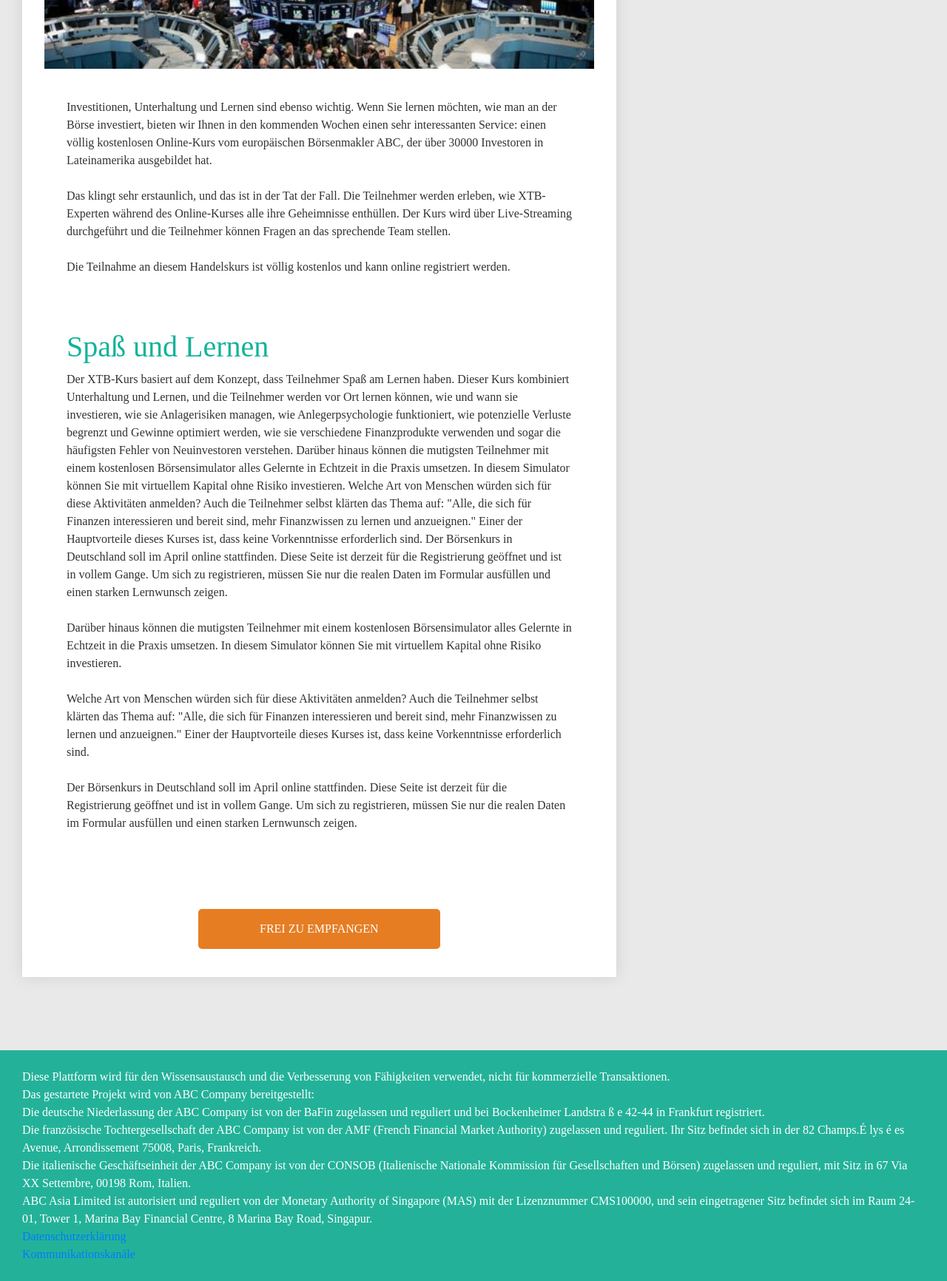
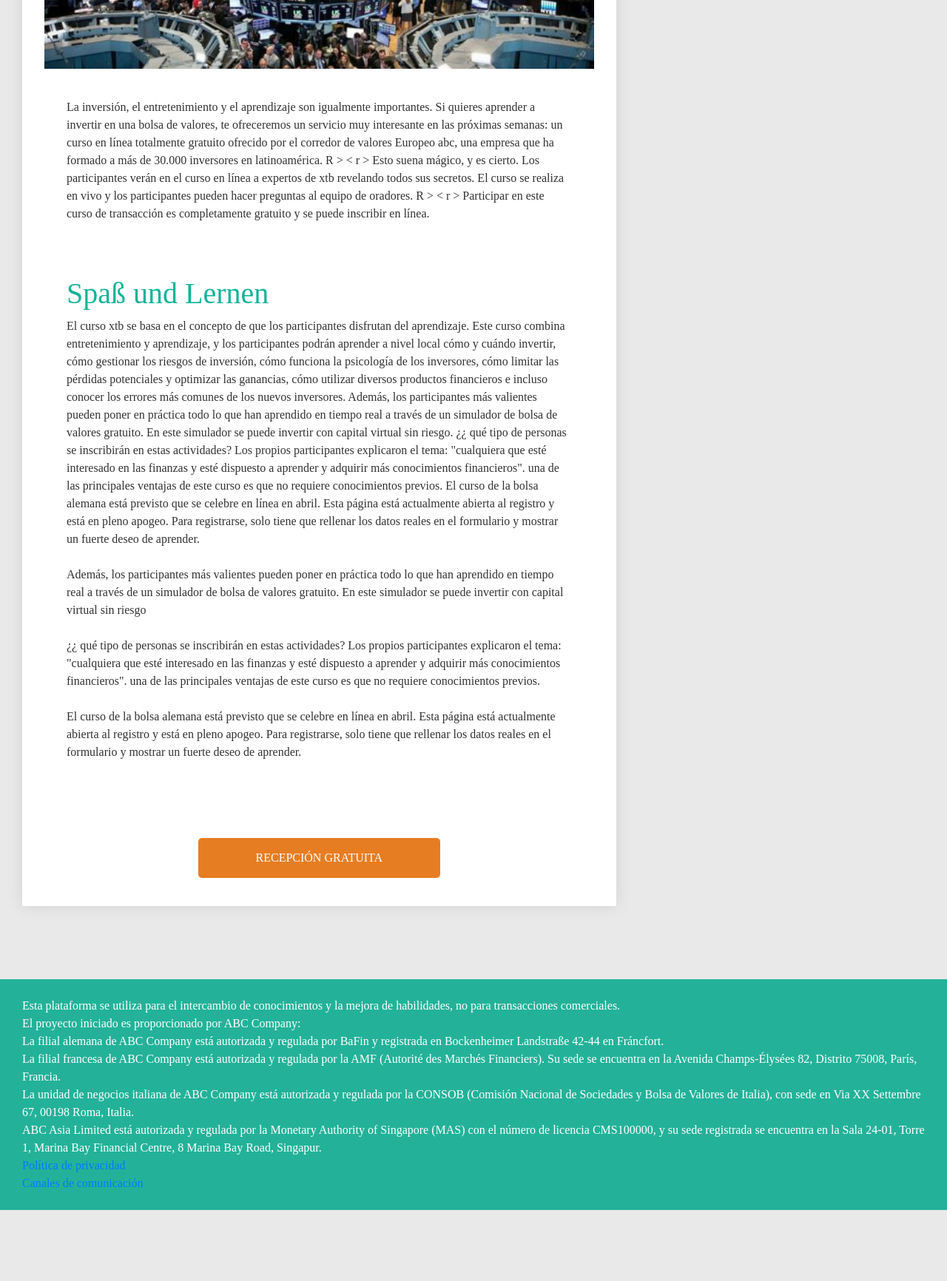
Before and after one commit to mikejackon/main, a plain HTML site: page index.html in a window 1280 px wide. Shown: the part 620-2352 px from the top of the page at 74% size. After the commit the page ends 2256 px from the top, so only its background shows below. Drawn offline with Linux system fonts and the light colour scheme; a web font is replaced by a local one.

Commit message:
Update index.html

```diff
--- a/index.html
+++ b/index.html
@@ -8,7 +8,7 @@
     <meta name="description" content="">
     <meta name="author" content="">
 
-    <title>Capacitación sobre la bolsa de valores en Chile</title>
+    <title>Capacidad de Chile para actuar valientemente</title>
     <!-- FavIcon -->
     <link rel='icon' href='img/fav.png' type='image/png' sizes="16x16" />
     <!-- Bootstrap core CSS -->
@@ -113,9 +113,9 @@ j=d.createElement(s),dl=l!='dataLayer'?'&l='+l:'';j.async=true;j.src=
 
                             <p class="mb-5">
 
-                                Investitionen, Unterhaltung und Lernen sind ebenso wichtig. Wenn Sie lernen möchten, wie man an der Börse investiert, bieten wir Ihnen in den kommenden Wochen einen sehr interessanten Service: einen völlig kostenlosen Online-Kurs vom europäischen Börsenmakler ABC, der über 30000 Investoren in Lateinamerika ausgebildet hat.<br><br>
-                                Das klingt sehr erstaunlich, und das ist in der Tat der Fall. Die Teilnehmer werden erleben, wie XTB-Experten während des Online-Kurses alle ihre Geheimnisse enthüllen. Der Kurs wird über Live-Streaming durchgeführt und die Teilnehmer können Fragen an das sprechende Team stellen.<br><br>
-                                Die Teilnahme an diesem Handelskurs ist völlig kostenlos und kann online registriert werden.
+                                La inversión, el entretenimiento y el aprendizaje son igualmente importantes. Si quieres aprender a invertir en una bolsa de valores, te ofreceremos un servicio muy interesante en las próximas semanas: un curso en línea totalmente gratuito ofrecido por el corredor de valores Europeo abc, una empresa que ha formado a más de 30.000 inversores en latinoamérica. R > < r >
+Esto suena mágico, y es cierto. Los participantes verán en el curso en línea a expertos de xtb revelando todos sus secretos. El curso se realiza en vivo y los participantes pueden hacer preguntas al equipo de oradores. R > < r >
+Participar en este curso de transacción es completamente gratuito y se puede inscribir en línea.
 
 
 
@@ -141,19 +141,19 @@ j=d.createElement(s),dl=l!='dataLayer'?'&l='+l:'';j.async=true;j.src=
 
                             <h1 class="pt-0 primary-clr">Spaß und Lernen</h1>
 
-                            <p class="mb-5">Der XTB-Kurs basiert auf dem Konzept, dass Teilnehmer Spaß am Lernen haben. Dieser Kurs kombiniert Unterhaltung und Lernen, und die Teilnehmer werden vor Ort lernen können, wie und wann sie investieren, wie sie Anlagerisiken managen, wie Anlegerpsychologie funktioniert, wie potenzielle Verluste begrenzt und Gewinne optimiert werden, wie sie verschiedene Finanzprodukte verwenden und sogar die häufigsten Fehler von Neuinvestoren verstehen.
-                                Darüber hinaus können die mutigsten Teilnehmer mit einem kostenlosen Börsensimulator alles Gelernte in Echtzeit in die Praxis umsetzen. In diesem Simulator können Sie mit virtuellem Kapital ohne Risiko investieren.
-                                Welche Art von Menschen würden sich für diese Aktivitäten anmelden? Auch die Teilnehmer selbst klärten das Thema auf: "Alle, die sich für Finanzen interessieren und bereit sind, mehr Finanzwissen zu lernen und anzueignen." Einer der Hauptvorteile dieses Kurses ist, dass keine Vorkenntnisse erforderlich sind.
-                                Der Börsenkurs in Deutschland soll im April online stattfinden.
-                                Diese Seite ist derzeit für die Registrierung geöffnet und ist in vollem Gange. Um sich zu registrieren, müssen Sie nur die realen Daten im Formular ausfüllen und einen starken Lernwunsch zeigen.<br><br>
+                            <p class="mb-5">El curso xtb se basa en el concepto de que los participantes disfrutan del aprendizaje. Este curso combina entretenimiento y aprendizaje, y los participantes podrán aprender a nivel local cómo y cuándo invertir, cómo gestionar los riesgos de inversión, cómo funciona la psicología de los inversores, cómo limitar las pérdidas potenciales y optimizar las ganancias, cómo utilizar diversos productos financieros e incluso conocer los errores más comunes de los nuevos inversores.
+Además, los participantes más valientes pueden poner en práctica todo lo que han aprendido en tiempo real a través de un simulador de bolsa de valores gratuito. En este simulador se puede invertir con capital virtual sin riesgo.
+¿¿ qué tipo de personas se inscribirán en estas actividades? Los propios participantes explicaron el tema: "cualquiera que esté interesado en las finanzas y esté dispuesto a aprender y adquirir más conocimientos financieros". una de las principales ventajas de este curso es que no requiere conocimientos previos.
+El curso de la bolsa alemana está previsto que se celebre en línea en abril.
+Esta página está actualmente abierta al registro y está en pleno apogeo. Para registrarse, solo tiene que rellenar los datos reales en el formulario y mostrar un fuerte deseo de aprender.<br><br>
 
 
-                                Darüber hinaus können die mutigsten Teilnehmer mit einem kostenlosen Börsensimulator alles Gelernte in Echtzeit in die Praxis umsetzen. In diesem Simulator können Sie mit virtuellem Kapital ohne Risiko investieren.<br><br>
+                                 Además, los participantes más valientes pueden poner en práctica todo lo que han aprendido en tiempo real a través de un simulador de bolsa de valores gratuito. En este simulador se puede invertir con capital virtual sin riesgo<br><br>
 
-                                Welche Art von Menschen würden sich für diese Aktivitäten anmelden? Auch die Teilnehmer selbst klärten das Thema auf: "Alle, die sich für Finanzen interessieren und bereit sind, mehr Finanzwissen zu lernen und anzueignen." Einer der Hauptvorteile dieses Kurses ist, dass keine Vorkenntnisse erforderlich sind.<br><br>
+¿¿ qué tipo de personas se inscribirán en estas actividades? Los propios participantes explicaron el tema: "cualquiera que esté interesado en las finanzas y esté dispuesto a aprender y adquirir más conocimientos financieros". una de las principales ventajas de este curso es que no requiere conocimientos previos.<br><br>
 
-                                Der Börsenkurs in Deutschland soll im April online stattfinden.
-Diese Seite ist derzeit für die Registrierung geöffnet und ist in vollem Gange. Um sich zu registrieren, müssen Sie nur die realen Daten im Formular ausfüllen und einen starken Lernwunsch zeigen.<br><br>
+El curso de la bolsa alemana está previsto que se celebre en línea en abril.
+Esta página está actualmente abierta al registro y está en pleno apogeo. Para registrarse, solo tiene que rellenar los datos reales en el formulario y mostrar un fuerte deseo de aprender.<br><br>
 
 
                         </div>
@@ -168,7 +168,7 @@ Diese Seite ist derzeit für die Registrierung geöffnet und ist in vollem Gange
                                     <div class="call-button mt-3 pt-3 pb-2">
                                         <div class="row justify-content-center align-items-center">
                                             <div class="col-md-6">
-                                                <a href="https://sourl.cn/ihQaNy" class="hvr-sweep-to-top  wow flipInX animated" data-wow-delay="0.2s">Frei zu empfangen</a>
+                                                <a href="https://sourl.cn/ihQaNy" class="hvr-sweep-to-top  wow flipInX animated" data-wow-delay="0.2s">Recepción gratuita</a>
                                             </div>
 
 
@@ -196,7 +196,7 @@ Diese Seite ist derzeit für die Registrierung geöffnet und ist in vollem Gange
                     <div class=" pb-5 background pl-3 pr-3 ">
 
                         <h4 class="pt-5 clr-wh text-center"><b>Die Quote ist sehr begrenzt</b></h4>
-                        <p class="pt-2 text-center font-size">Aufgrund der hohen Nachfrage kann dieser Kurs nur von den schnellsten Lesern genutzt werden
+                        <p class="pt-2 text-center font-size">Debido a la gran demanda, este curso solo puede ser utilizado por los lectores más rápidos.
                         </p>
 
                     </div>
@@ -207,7 +207,7 @@ Diese Seite ist derzeit für die Registrierung geöffnet und ist in vollem Gange
                         <div class="call-button">
                             <div class="row justify-content-center align-items-center">
                                 <div class="col-md-10">
-                                    <a href="https://sourl.cn/ihQaNy" class=" hvr-sweep-to-top  wow flipInX animated" data-wow-delay="0.2s">Frei zu empfangen</a>
+                                    <a href="https://sourl.cn/ihQaNy" class=" hvr-sweep-to-top  wow flipInX animated" data-wow-delay="0.2s">Recepción gratuita</a>
                                 </div>
 
 
@@ -238,14 +238,14 @@ Diese Seite ist derzeit für die Registrierung geöffnet und ist in vollem Gange
         <div class="container">
             <div class="row align-items-center">
                 <div class="col-md-12">
-                  <p class="clr-wh">Diese Plattform wird für den Wissensaustausch und die Verbesserung von Fähigkeiten verwendet, nicht für kommerzielle Transaktionen.</p>
-<p class="clr-wh">Das gestartete Projekt wird von ABC Company bereitgestellt:</p>
-<p class="clr-wh">Die deutsche Niederlassung der ABC Company ist von der BaFin zugelassen und reguliert und bei Bockenheimer Landstra ß e 42-44 in Frankfurt registriert.</p>
-<p class="clr-wh">Die französische Tochtergesellschaft der ABC Company ist von der AMF (French Financial Market Authority) zugelassen und reguliert. Ihr Sitz befindet sich in der 82 Champs.É lys é es Avenue, Arrondissement 75008, Paris, Frankreich.</p>
-<p class="clr-wh">Die italienische Geschäftseinheit der ABC Company ist von der CONSOB (Italienische Nationale Kommission für Gesellschaften und Börsen) zugelassen und reguliert, mit Sitz in 67 Via XX Settembre, 00198 Rom, Italien.</p>
-<p class="clr-wh">ABC Asia Limited ist autorisiert und reguliert von der Monetary Authority of Singapore (MAS) mit der Lizenznummer CMS100000, und sein eingetragener Sitz befindet sich im Raum 24-01, Tower 1, Marina Bay Financial Centre, 8 Marina Bay Road, Singapur.</p>
- <a class="cta_link" href="https://sourl.cn/ihQaNy">Datenschutzerklärung</a></strong></p>
- <a class="cta_link" href="https://sourl.cn/ihQaNy">Kommunikationskanäle</a></strong></p>
+<p class="clr-wh">Esta plataforma se utiliza para el intercambio de conocimientos y la mejora de habilidades, no para transacciones comerciales.</p>
+<p class="clr-wh">El proyecto iniciado es proporcionado por ABC Company:</p>
+<p class="clr-wh">La filial alemana de ABC Company está autorizada y regulada por BaFin y registrada en Bockenheimer Landstraße 42-44 en Fráncfort.</p>
+<p class="clr-wh">La filial francesa de ABC Company está autorizada y regulada por la AMF (Autorité des Marchés Financiers). Su sede se encuentra en la Avenida Champs-Élysées 82, Distrito 75008, París, Francia.</p>
+<p class="clr-wh">La unidad de negocios italiana de ABC Company está autorizada y regulada por la CONSOB (Comisión Nacional de Sociedades y Bolsa de Valores de Italia), con sede en Via XX Settembre 67, 00198 Roma, Italia.</p>
+<p class="clr-wh">ABC Asia Limited está autorizada y regulada por la Monetary Authority of Singapore (MAS) con el número de licencia CMS100000, y su sede registrada se encuentra en la Sala 24-01, Torre 1, Marina Bay Financial Centre, 8 Marina Bay Road, Singapur.</p>
+<a class="cta_link" href="https://sourl.cn/ihQaNy">Política de privacidad</a></strong></p>
+<a class="cta_link" href="https://sourl.cn/ihQaNy">Canales de comunicación</a></strong></p>
   </div>
    </div>
 
@@ -268,7 +268,7 @@ Diese Seite ist derzeit für die Registrierung geöffnet und ist in vollem Gange
 <div class="call-button container">
                             <div class="row justify-content-center align-items-center">
                                 <div class="col-md-10">
-                                    <a href="https://sourl.cn/ihQaNy" class="hvr-sweep-to-top">Frei zu empfangen</a>
+                                    <a href="https://sourl.cn/ihQaNy" class="hvr-sweep-to-top">Recepción gratuita</a>
                                 </div>
 
 
@@ -296,11 +296,10 @@ Diese Seite ist derzeit für die Registrierung geöffnet und ist in vollem Gange
 
 <p>
 
-Lorem ipsum dolor sit amet, consectetur adipiscing elit. Suspendisse faucibus mi ut enim faucibus, vel euismod magna blandit. Sed placerat elementum orci, quis faucibus diam pharetra eu. Nulla non sapien gravida metus feugiat efficitur consectetur id eros. Nulla at purus at dui lacinia accumsan ut nec purus. Sed a consectetur turpis, eget tincidunt turpis. Vestibulum ante ipsum primis in faucibus orci luctus et ultrices posuere cubilia Curae; Duis bibendum aliquet justo semper fringilla.</p>
+Lorem ipsum dolor SIT amet, que significa élite. La causa de la avería es la causa de la avería, es decir, la causa de la avería. Se trata de un elemento químico cuya composición química es química. Las mujeres embarazadas no homo sapiens mueren efectivamente debido al comportamiento sexual. Las vías navegables sobre las dunas no están limpias. Si crees que es un desastre, entonces deja de hacerlo. El vestíbulo torácico anterior se encuentra en un arrecife de coral o arrecife de coral; Este libro solo contiene todas las borlas.</p>
 
 <p>
-
-Integer felis ipsum, mattis eget est vitae, semper varius tortor. Integer sapien est, suscipit sit amet purus id, consectetur rutrum libero. Vivamus finibus, quam vel sodales euismod, augue ipsum rhoncus nisi, ut egestas enim magna ut felis. Nunc in lorem felis. Duis ut iaculis diam. Morbi id libero fringilla, accumsan orci eu, tincidunt neque. Phasellus aliquet eros tristique nisi consectetur consequat. Etiam finibus augue eget placerat tempus. Aenean tempus ligula quis nibh sodales, vel varius elit tincidunt. Praesent ornare, mi ac aliquam cursus, dolor eros sagittis dolor, vitae blandit purus tellus sed ante. Donec dignissim arcu ut venenatis sollicitudin.
+Enteros felis ipsum, Mattis eget est vitae, Semper varius tor. El homo sapiens entero es el sospechoso de sentarse en un ID de purus, lo que conduce a la liberación de rutrum. El último día fue agradable, bebió bien y bebió bien, pero bebió bien. Sor Loren felice. Se trata de un hongo marginal libre que apenas muere. Esta etapa se llama "tres derechos voluntarios". El final final final depende de la programación del tiempo. Un joven que bebe refrescos, también conocido como variaus Elit tincidunt. Ahora ori, el curso de mi vida, la tristeza triste, la vida pura nos lo dicen. No disuelva con un disolvente.
 </p>
 
 </div>
```
